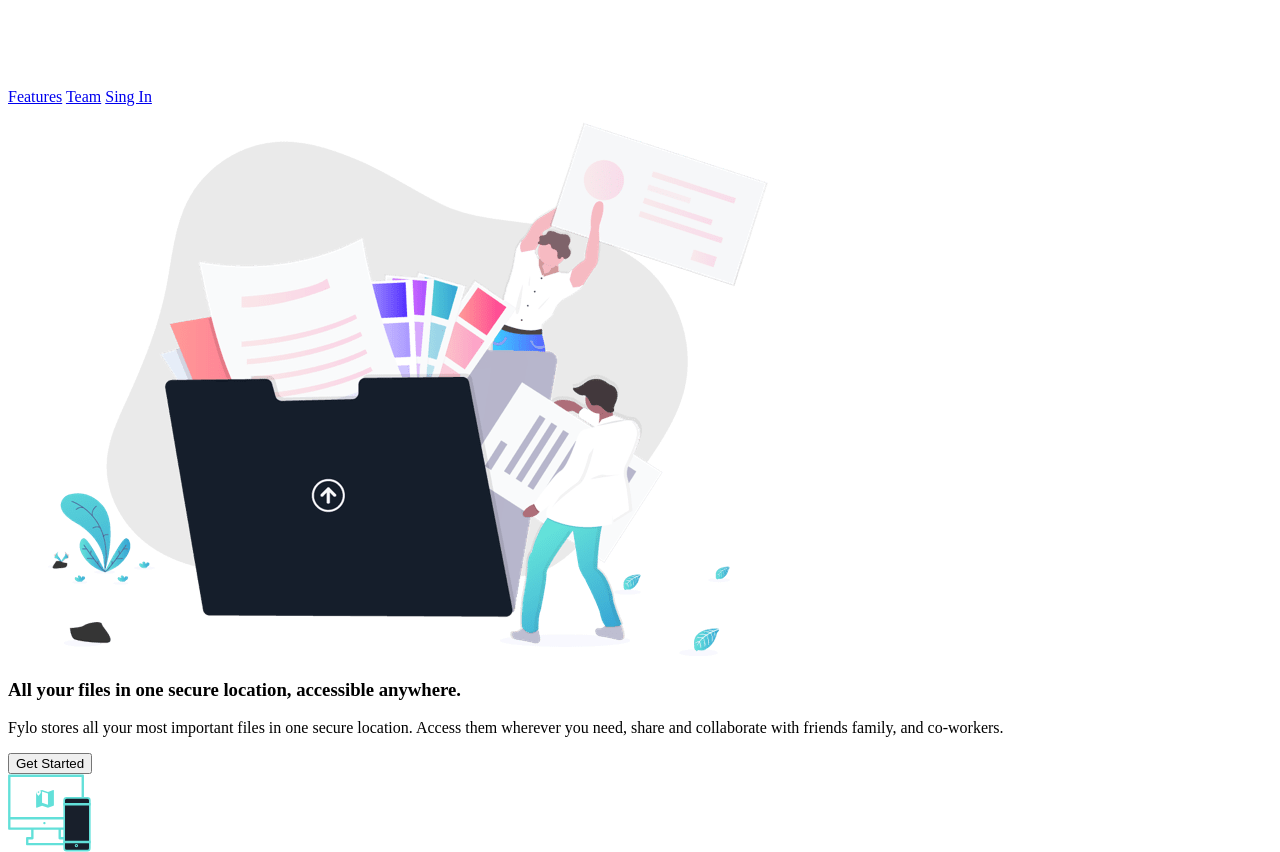
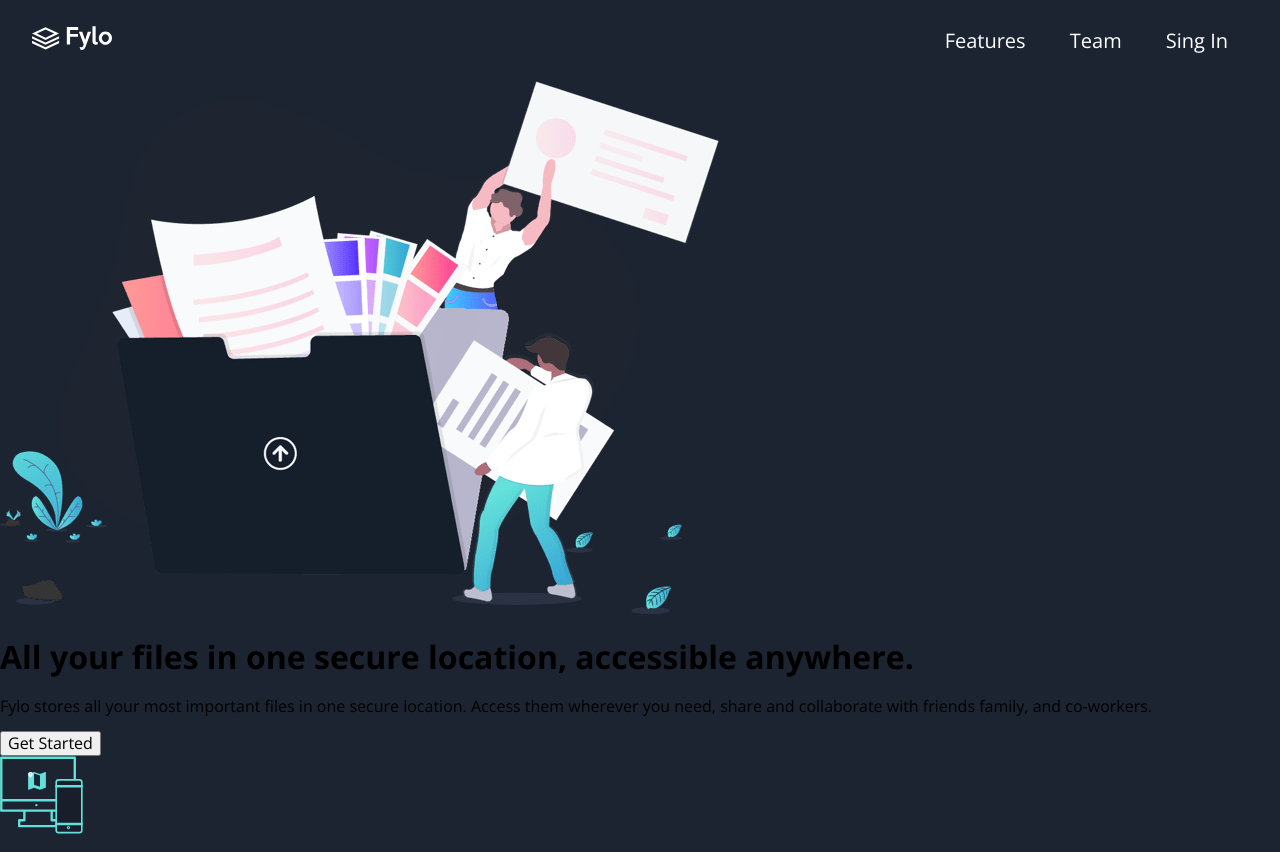
Before and after one commit to SantiagoGDev/FrontEndMentor-4, a plain HTML site: page index.html in a window 1280 px wide. Shown: the top 852 px of the page. Drawn offline with nearby package versions, Linux system fonts and the light colour scheme.

Commit message:
Dando estilos al Header

```diff
--- a/css/estilos.css
+++ b/css/estilos.css
@@ -1,8 +1,55 @@
+:root{
+    --Dark_Blue: hsl(217, 28%, 15%);
+    --Dark_BlueM: hsl(218, 28%, 13%);
+    --Dark_BlueF: hsl(216, 53%, 9%);
+    --Dark_BlueT: hsl(219, 30%, 18%);
+    --Cyan: hsl(176, 68%, 64%);
+    --Blue: hsl(198, 60%, 50%);
+}
 
+body{
+    background: var(--Dark_Blue);
+    font-size: 16px;
+    font-family: 'Open Sans', sans-serif;
+    /* font-family: 'Raleway', sans-serif; */
+}
+/*               Header          */
+.hero{
+    display: flex;
+    justify-content: space-between;
+    align-items: center;
 
+    width: 100%;
+    height: 80px;
+    padding:  0 2rem;
+}
+.hero__img{
+    width: 80px;
+}
+.main-menu__link{
+    padding: 10px 20px;
+    text-decoration: none;
+    color: #fff;
+    font-size: 20px;
+    transition: all ease .8s;
+}
+.main-menu__link:hover{
+    color: var(--Cyan);
+}
+/*               Header          */
 
+/*               Media Queris          */
+@media screen and (max-width:650px){
+    .hero{
+        padding: 0 1rem;
+    }
+    .main-menu__link{
+        font-size: 16px;
+        padding: 10px;
+    }
+}
 
-
+/*               Media Queris          */
 
 
 
--- a/index.html
+++ b/index.html
@@ -5,8 +5,9 @@
   <meta name="viewport" content="width=device-width, initial-scale=1.0">
   <meta name="description" content="Pagina web dark">
   <title>Fylo</title>
+  <link href="https://fonts.googleapis.com/css2?family=Open+Sans:wght@400;700&family=Raleway:wght@400;700&display=swap" rel="stylesheet">
   <link rel="icon" type="image/png" sizes="32x32" href="./images/favicon-32x32.png">
-  <link rel="stylesheet" href="css/estilos.css">
+  <link rel="stylesheet" href="css/normalize.css">
   <link rel="stylesheet" href="css/estilos.css">
 </head>
 <body>
@@ -16,10 +17,9 @@
         <img src="images/logo.svg" alt="log de fylo" class="hero__img">
       </figure>
       <nav class="main-menu">
-        <a href="3" class="main-menu__link">Features</a>
-        <a href="3" class="main-menu__link">Team</a>
-        <a href="3" class="main-menu__link">Sing In</a>
-
+        <a href="#" class="main-menu__link">Features</a>
+        <a href="#" class="main-menu__link">Team</a>
+        <a href="#" class="main-menu__link">Sing In</a>
       </nav>
   </header>
   <main>
```
